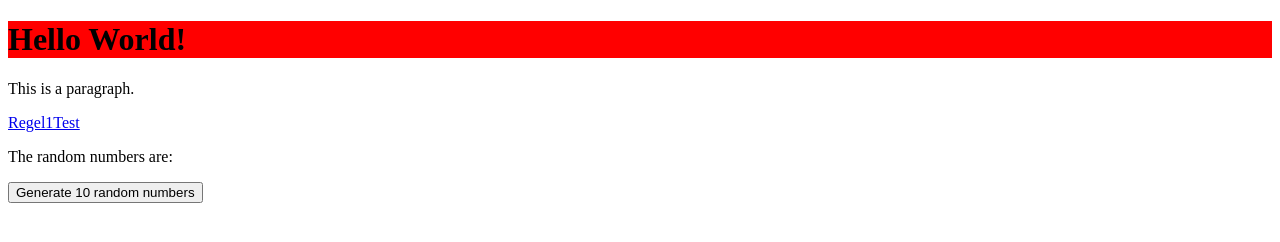
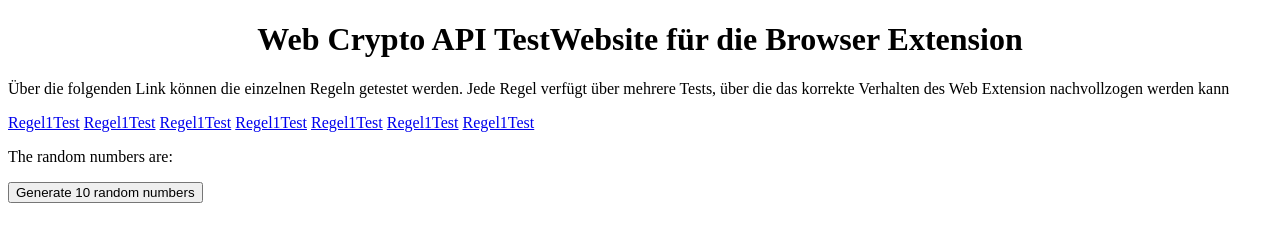
Before and after one commit to jawedm89/WebCryptoAPIToolTest, a browser extension: page index.html in a window 1280 px wide. Drawn offline with Linux system fonts and the light colour scheme.

Commit message:
TestWebsites

```diff
--- a/index.html
+++ b/index.html
@@ -2,9 +2,16 @@
 <html>
 <body>
 
-<h1 style="background-color: red;">Hello World!</h1>
-<p>This is a paragraph.</p>
-<a href="/WebCryptoAPIToolTest/TestWebsite/Regel1Test.html">Regel1Test</a>
+<h1 align ="center">Web Crypto API TestWebsite für die Browser Extension</h1>
+<p>Über die folgenden Link können die einzelnen Regeln getestet werden. Jede Regel verfügt über mehrere Tests, über die das korrekte Verhalten des Web Extension nachvollzogen werden kann</p>
+<a href="/WebCryptoAPIToolTest/TestWebsite/Regel1/Regel1Test.html">Regel1Test</a>
+<a href="/WebCryptoAPIToolTest/TestWebsite/Regel2/Regel2Test.html">Regel1Test</a>
+<a href="/WebCryptoAPIToolTest/TestWebsite/Regel3/Regel3Test.html">Regel1Test</a>
+<a href="/WebCryptoAPIToolTest/TestWebsite/Regel4/Regel4Test.html">Regel1Test</a>
+<a href="/WebCryptoAPIToolTest/TestWebsite/Regel5/Regel5Test.html">Regel1Test</a>
+<a href="/WebCryptoAPIToolTest/TestWebsite/Regel6/Regel6Test.html">Regel1Test</a>
+<a href="/WebCryptoAPIToolTest/TestWebsite/Regel7/Regel7Test.html">Regel1Test</a>
+
     <script>
 genRandomNumbers = function getRandomNumbers() {
   if (window.crypto || window.msCrypto)
```
Also changed, not shown: TestWebsite/Regel1/Regel1Test.html (added, +8 -0 lines), TestWebsite/Regel2/Regel2Test.html (added, +8 -0 lines), TestWebsite/Regel3/Regel3Test.html (added, +8 -0 lines), TestWebsite/Regel4/Regel4Test.html (added, +8 -0 lines), TestWebsite/Regel5/Regel5Test.html (added, +8 -0 lines), TestWebsite/Regel6/Regel6Test.html (added, +8 -0 lines), TestWebsite/Regel7/Regel7Test.html (added, +8 -0 lines).
